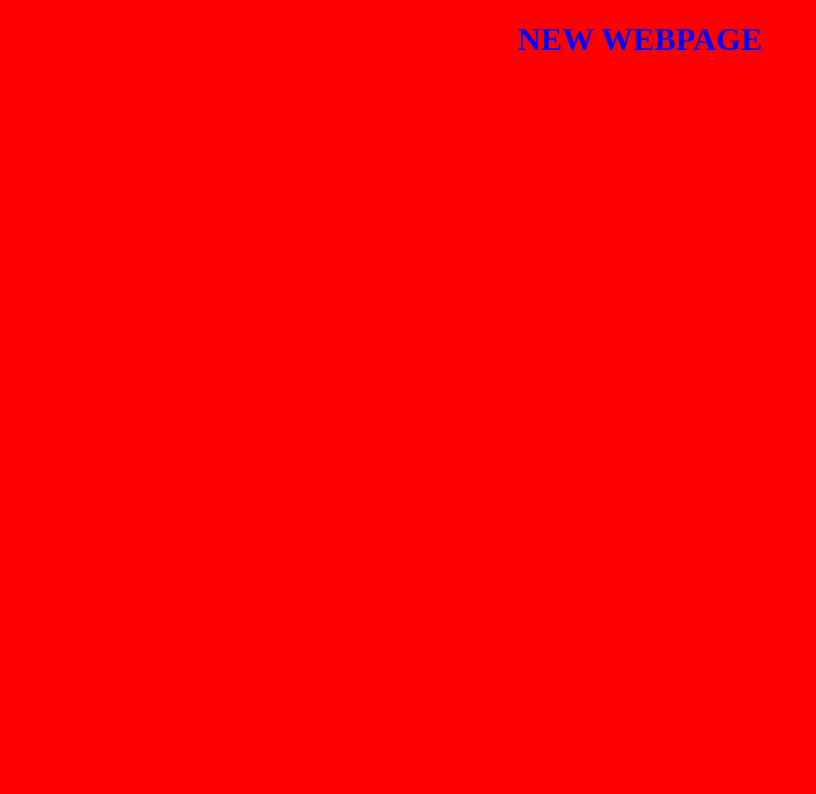
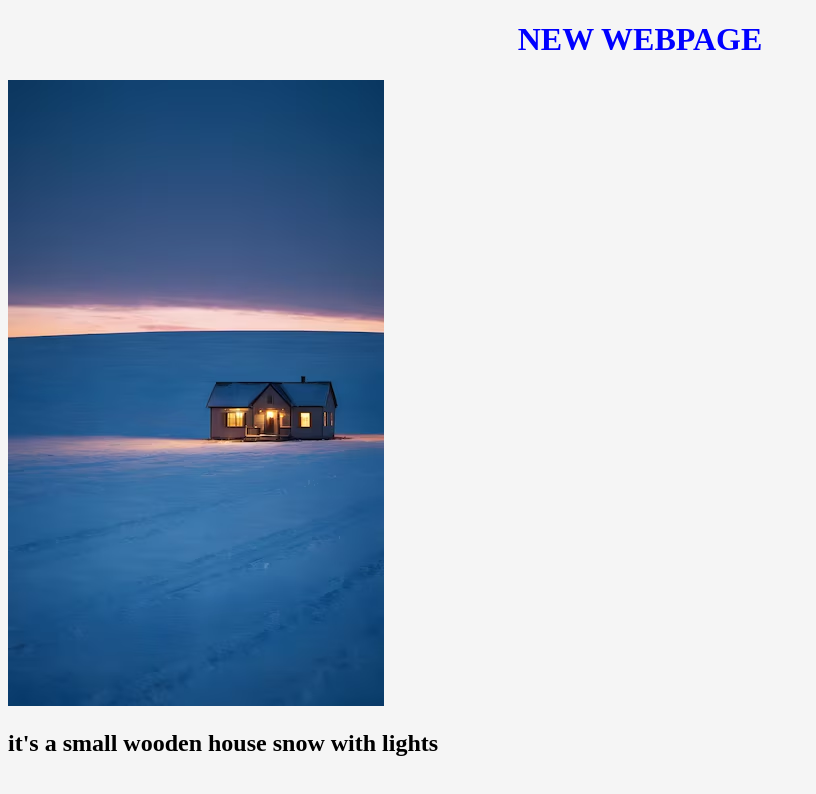
Before and after one commit to EXT-KONG-999/PROJECT-1, a plain HTML site: page index.html in a window 1280 px wide. Shown: the whole page, without its empty margins (0-816 px from the left). Drawn offline with Linux system fonts and the light colour scheme.

Commit message:
add image and image text

```diff
--- a/index.html
+++ b/index.html
@@ -1,14 +1,19 @@
 <!DOCTYPE html>
 <html lang="en">
+
 <head>
     <meta charset="UTF-8">
     <meta name="viewport" content="width=device-width, initial-scale=1.0">
     <title>Document</title>
     <link rel="stylesheet" href="styles.css">
 </head>
+
 <body>
     <h1 id="title"> NEW WEBPAGE</h1>
+    <div>
+        <img src="img/small-wooden-house-snow-with-lights_1356906-9147.avif" alt="" srcset="">
+        <h2>it's a small wooden house snow with lights</h2>
+    </div>
+</body>
 
-
-</body>
 </html>
--- a/styles.css
+++ b/styles.css
@@ -5,5 +5,5 @@
     text-align: center;
 }
 body{
-    background-color:red;
+    background-color:whitesmoke;
 }
```
Also changed, not shown: img/beautiful-street-autumn-season_23-2151873907.avif (added), img/image 1.jfif (added), img/retro-futuristic-cityscape_1228145-28803.avif (added), img/small-wooden-house-snow-with-lights_1356906-9147.avif (added).
